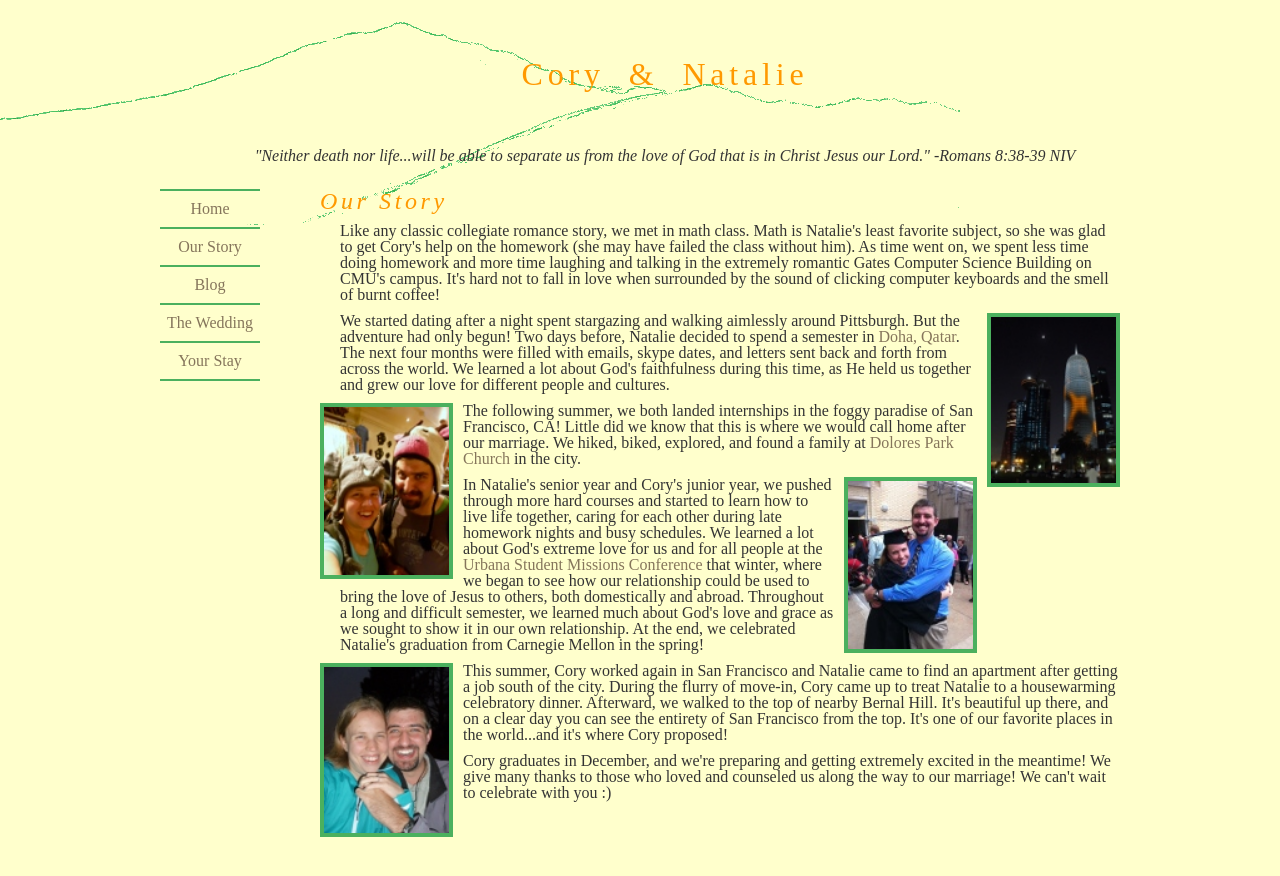
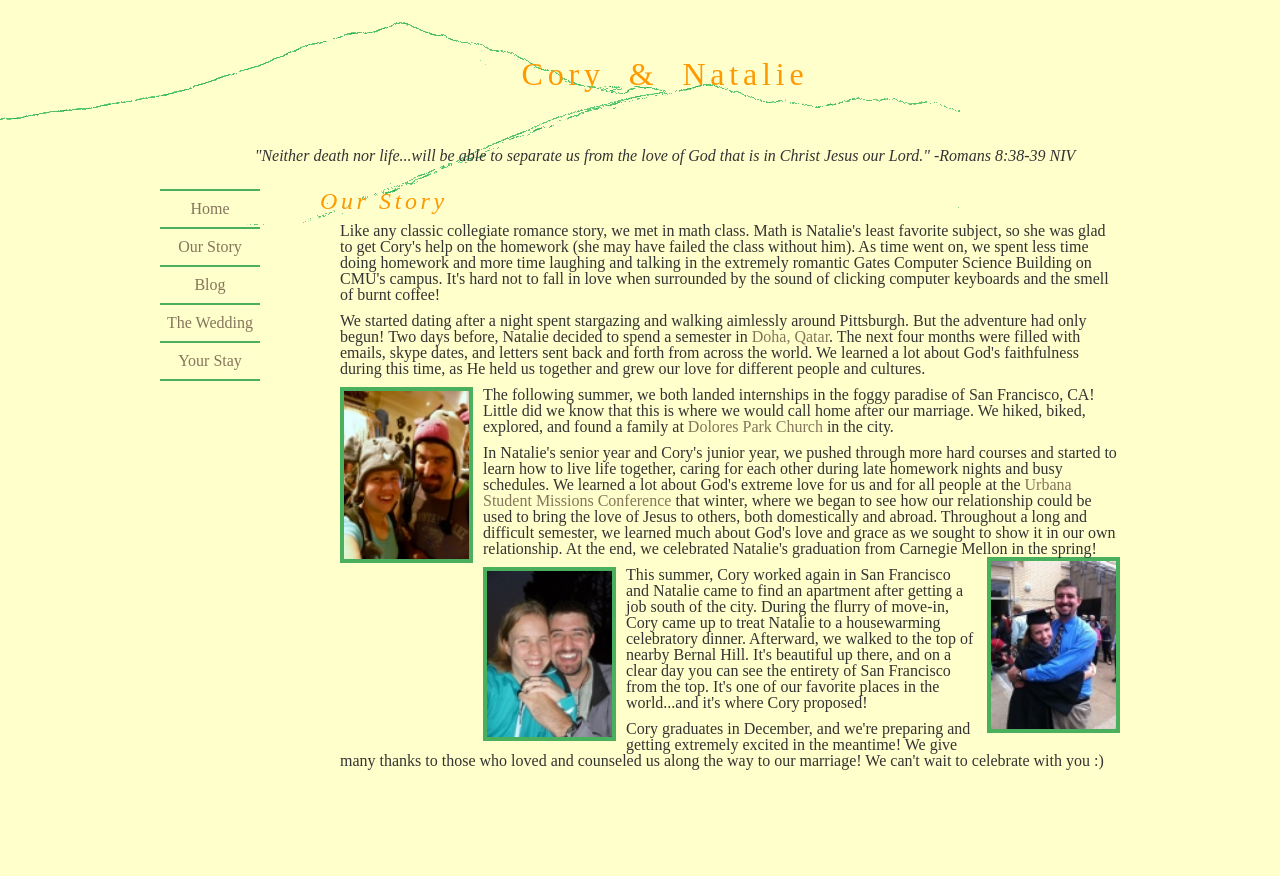
Before and after one commit to natalieh/wedding, a Jekyll site: the page built from about/index.html, in a window 1280 px wide. Shown: the top 876 px of the page. Built offline with Jekyll 4.4.1, drawn with Linux system fonts in a browser that asks for light colours.

Commit message:
Moving imgs inside paragraphs

```diff
--- a/about/index.html
+++ b/about/index.html
@@ -9,23 +9,22 @@ layout: default
     <p>
         Like any classic collegiate romance story, we met in math class.  Math is Natalie's least favorite subject, so she was glad to get Cory's help on the homework (she may have failed the class without him).  As time went on, we spent less time doing homework and more time laughing and talking in the extremely romantic Gates Computer Science Building on CMU's campus.  It's hard not to fall in love when surrounded by the sound of clicking computer keyboards and the smell of burnt coffee!
     </p>
-    <img src="qatar.JPG" class="rightimg" alt="Doha, Qatar">
     <p>
         We started dating after a night spent stargazing and walking aimlessly around Pittsburgh.  But the adventure had only begun!  Two days before, Natalie decided to spend a semester in <a href="http://en.wikipedia.org/wiki/Qatar" target="blank">Doha, Qatar</a>.  The next four months were filled with emails, skype dates, and letters sent back and forth from across the world.  We learned a lot about God's faithfulness during this time, as He held us together and grew our love for different people and cultures.
     </p>
+    <p>
     <img src="sf.JPG" class="leftimg" alt="Enjoying San Francisco">
-    <p>
         The following summer, we both landed internships in the foggy paradise of San Francisco, CA!  Little did we know that this is where we would call home after our marriage.  We hiked, biked, explored, and found a family at <a href="http://doloresparkchurch.org/" target="blank">Dolores Park Church</a> in the city.
     </p>
-    <img src="graduation.JPG" class="rightimg" alt="Graduation 2013">
     <p>
         In Natalie's senior year and Cory's junior year, we pushed through more hard courses and started to learn how to live life together, caring for each other during late homework nights and busy schedules.  We learned a lot about God's extreme love for us and for all people at the <a href="https://urbana.org/" target="blank">Urbana Student Missions Conference</a> that winter,
         where we began to see how our relationship could be used to bring the love of Jesus to others, both domestically and abroad.
         Throughout a long and difficult semester, we learned much about God's love and grace as we sought to show it in our own relationship.
         At the end, we celebrated Natalie's graduation from Carnegie Mellon in the spring!
+    <img src="graduation.JPG" class="rightimg" alt="Graduation 2013">
     </p>
+    <p>
     <img src="proposed.JPG" class="leftimg" alt="The Proposal">
-    <p>
         This summer, Cory worked again in San Francisco and Natalie came to find an apartment after getting a job south of the city.  During the flurry of move-in, Cory came up to treat Natalie to a housewarming celebratory dinner.  Afterward, we walked to the top of nearby Bernal Hill.  It's beautiful up there, and on a clear day you can see the entirety of San Francisco from the top.  It's one of our favorite places in the world...and it's where Cory proposed!
     </p>
     <p>
--- a/travel/index.html
+++ b/travel/index.html
@@ -8,16 +8,16 @@ layout: default
     </div>
     <p>
         The wedding will take place in the metro Denver area, so if you are traveling by air you should book tickets to Denver International Airport (DEN).  Taxis, rental cars and shuttles can be reserved or purchased upon your arrival.  Please note that the airport is a 30 minute drive from Denver and is even further from the wedding location.  Transportation options are available on the day of the wedding only for college students who cannot book rental cars.
+    <img class="rightimg" src="colorado2.jpg">
     </p>
-    <img class="rightimg" src="colorado2.jpg">
     <p>
         We have reserved a block of hotel rooms for our out-of-town guests at the <a href="http://www.marriott.com/hotels/travel/dentp-towneplace-suites-denver-southwest-littleton/" target="blank">Marriott Towne Place Suites Littleton</a>.  The block reservation allows you to receive a discounted nightly rate when you book through the Hildebrandt/Mead wedding (more info soon).  If you are a college student who wants to share a room, please read the College Students section of this page.
     </p>
-    <img class="leftimg" src="colorado1.JPG">
     <div class="subtitle">
     Colorado Traveling Tips
     </div>
     <p>
+    <img class="leftimg" src="colorado1.JPG">
         Colorado is the best place ever!  It's so great up here that you may get light-headed if you're not careful!  Do drink plenty of water throughout your stay.  Colorado weather is delightfully unpredictable, so be prepared for both snow and a warm, sunny day.  The weather forecast is not a guarantee, especially in the winter!  If you're into skiing or snowshoeing, you will find the nearby Rocky Mountains quite worth your time.  Have fun! :)
     </p>
     <div class="subtitle">
```
Also changed, not shown: 1 other file.
